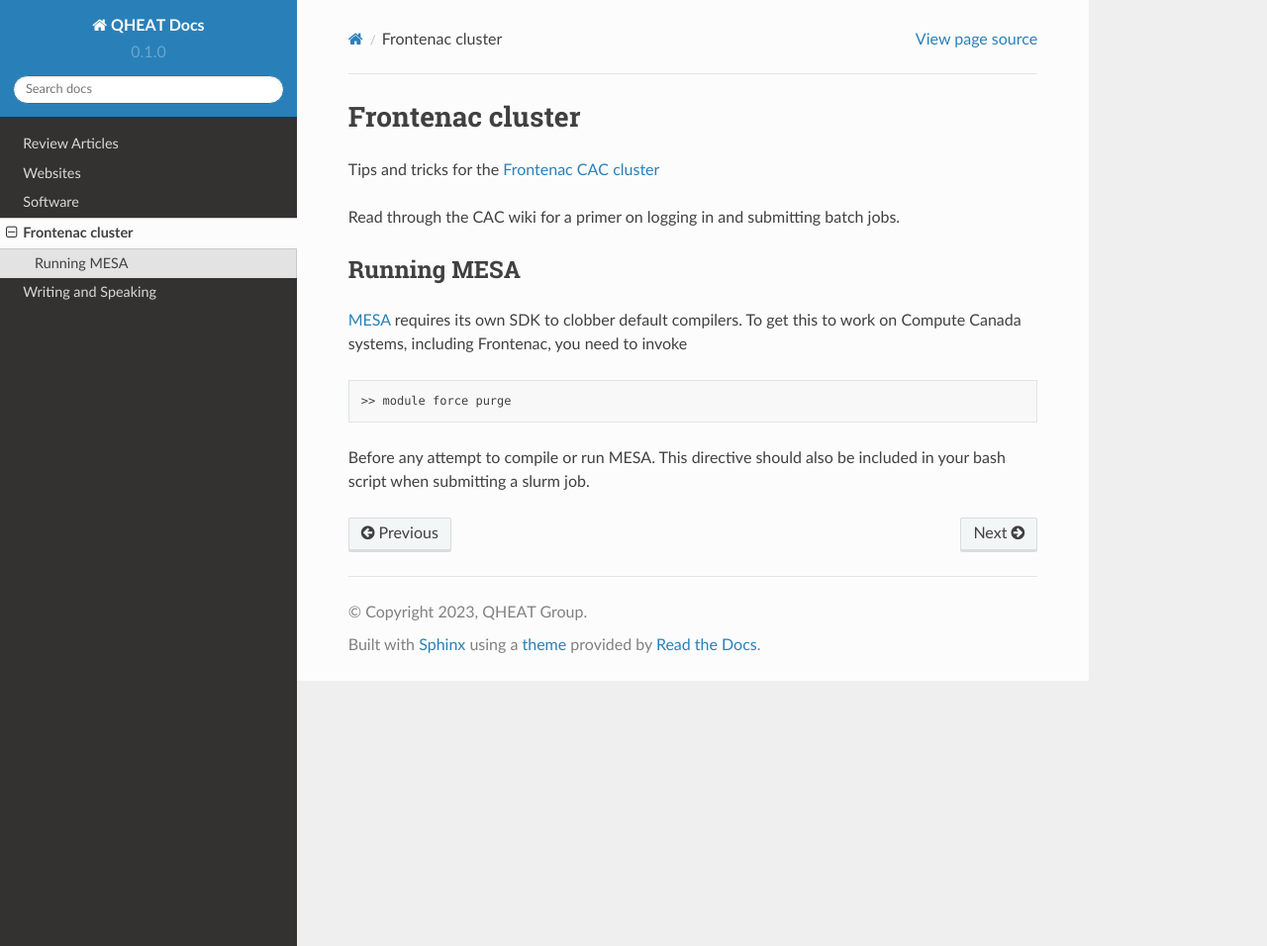
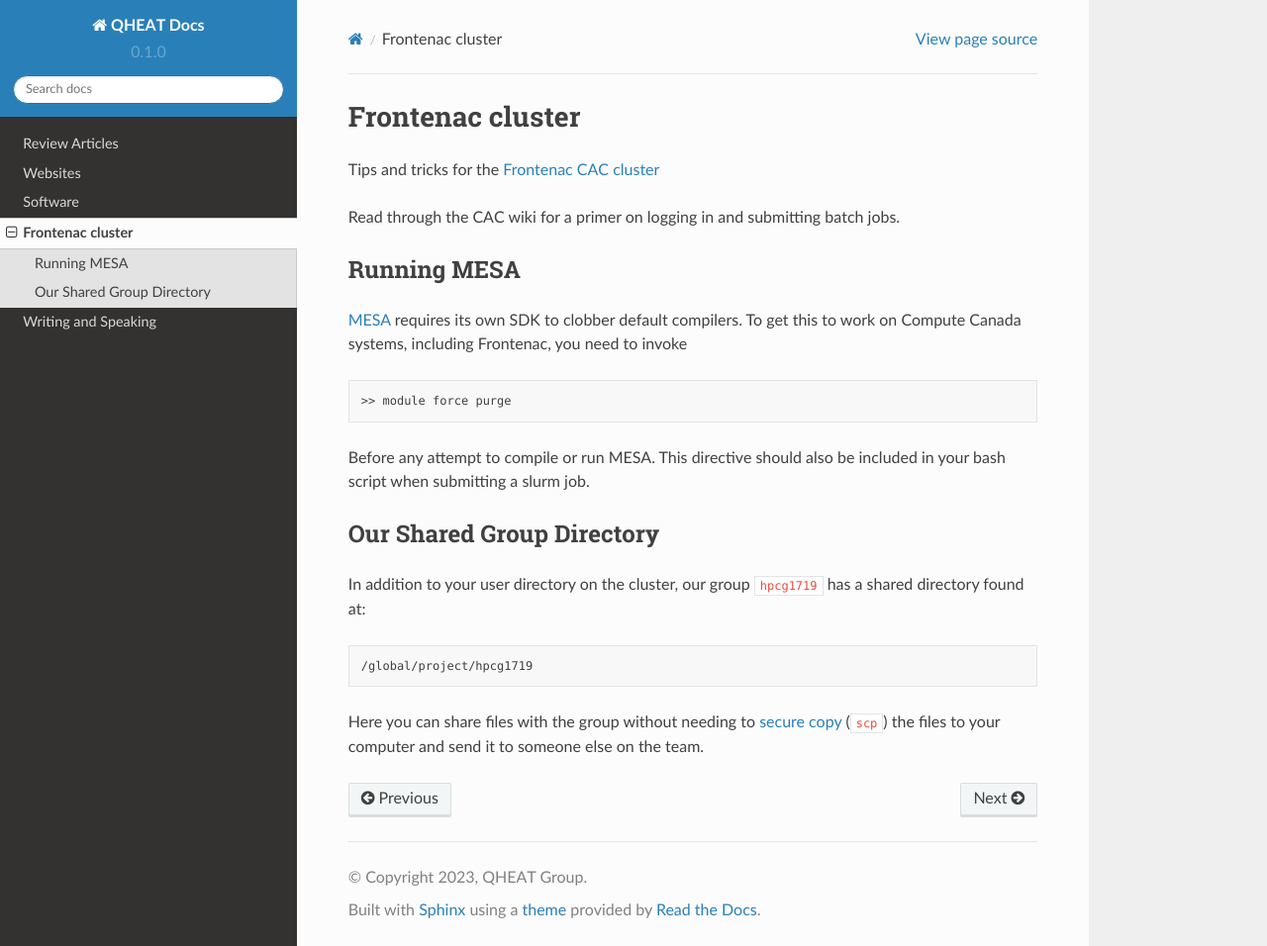
Before and after one commit to aaronvincent/QHEAT, a Sphinx documentation site: the page built from docs/source/frontenac.rst, in a window 1280 px wide and 956 px high. Shown: the whole window at 99% size. Built offline with Sphinx 7.4.7 and the Read the Docs theme 2.0.0, drawn with Linux system fonts in a browser that asks for light colours.

Commit message:
Adding info on our shared group directory

```diff
--- a/docs/source/frontenac.rst
+++ b/docs/source/frontenac.rst
@@ -16,3 +16,18 @@ Running MESA
    >> module force purge
 
 Before any attempt to compile or run MESA. This directive should also be included in your bash script when submitting a slurm job.
+
+.. group directory:
+
+Our Shared Group Directory
+--------------------------
+In addition to your user directory on the cluster, our group ``hpcg1719`` has a
+shared directory found at:
+
+.. code-block:: bash
+
+   /global/project/hpcg1719
+
+Here you can share files with the group without needing to
+`secure copy <https://man7.org/linux/man-pages/man1/scp.1.html>`_ (``scp``) the
+files to your computer and send it to someone else on the team.
```
